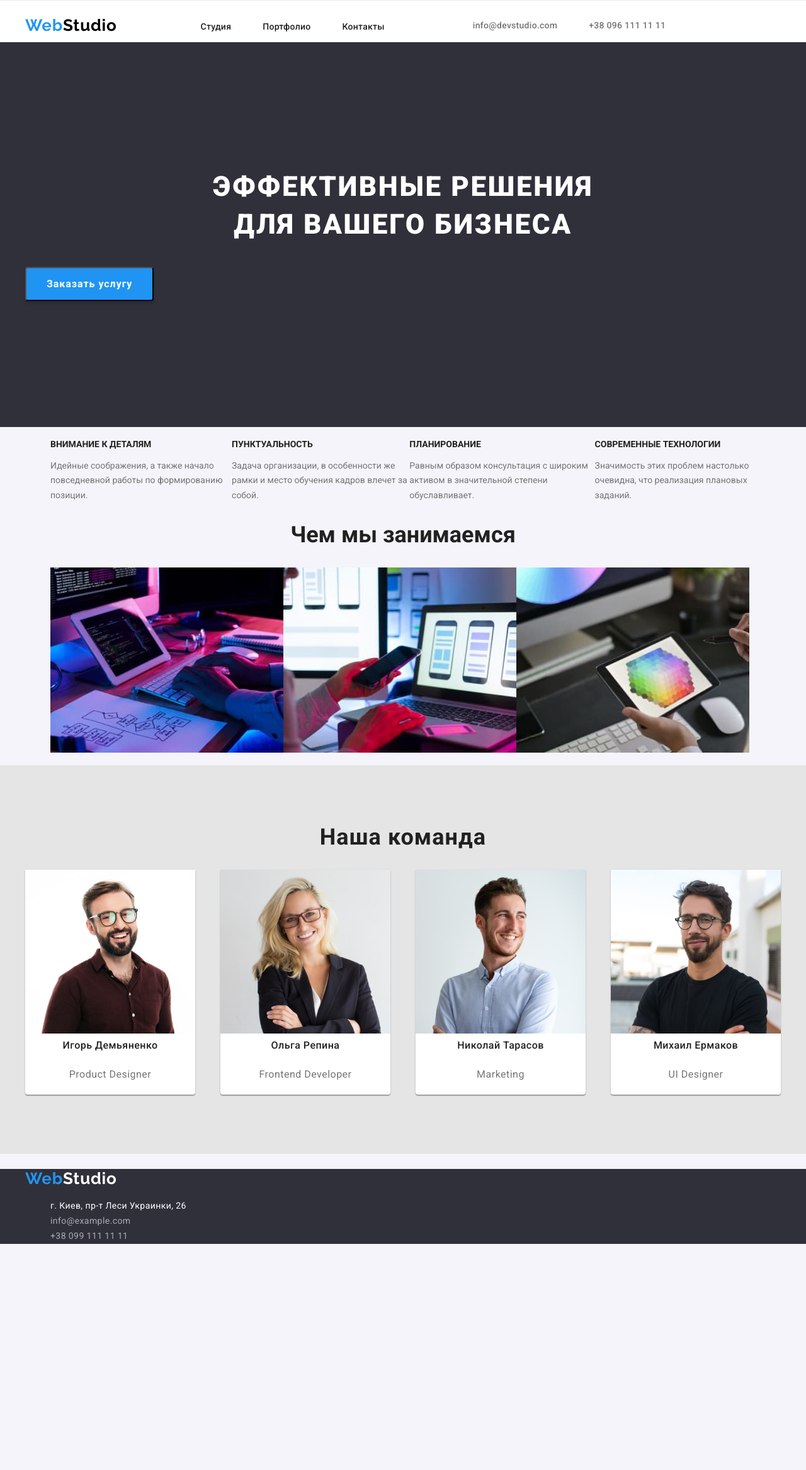
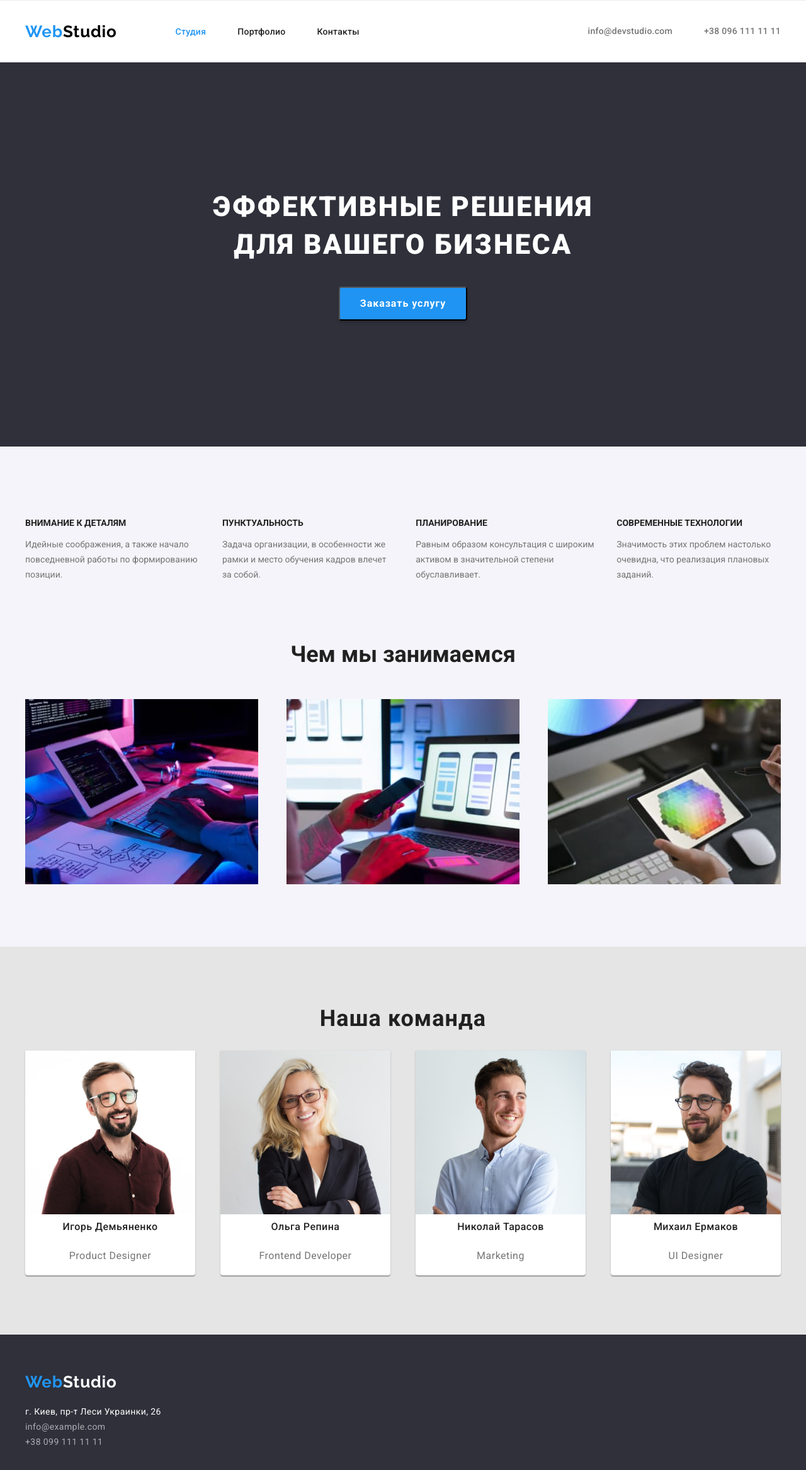
Before and after one commit to BuRRRaFFF4iQue/goit-markup-hw-03, a plain HTML site: page index.html in a window 1280 px wide. Shown: the whole page at 63% size. Before the commit the page ends 1991 px from the top, so only its background shows below. Drawn offline with nearby package versions, Linux system fonts and the light colour scheme.

Commit message:
Great commit 1

```diff
--- a/css/main.css
+++ b/css/main.css
@@ -72,21 +72,35 @@ a{
     margin: 0 auto;
 }
 
+.invisible{
+    visibility: hidden;
+}
+
     /* Header */
 header{
     background: var(--bg-color-header);
     border-top: 1px solid var(--border-top-header);
+    padding: 0;
+    margin: auto 0;
 }
 
 .navbar{
     display: flex;
+    align-content:center;
+    padding-top: 25px;
+    padding-bottom: 25px;
+}
+
+.header-links{
+    display:flex;
 
 }
 
     /* Logo */
 .logo{
     display: flex;
-    margin-top: 24px;
+    align-items: center;
+
     margin-right: 93px;
 
     font-family: 'Raleway';
@@ -94,6 +108,9 @@ header{
     font-size: 26px;
     line-height: 1.19;
     letter-spacing: 0.03em;
+
+
+    text-align: center;
 
     color: var(--logo-color);
 }
@@ -103,14 +120,19 @@ header{
 }
 
     /* Navigation */
+
+.navbar{
+    display: flex;
+    justify-content:;
+}
+
 .navigation{
     display: flex;
     align-content: center;
-    flex-direction: row;
-
-    margin-top: 32px;
+    justify-content:space-between;
+    margin: auto 0;
+    padding: 0;
 }
-
 
 
 .nav-item{
@@ -118,8 +140,34 @@ header{
     font-size: 14px;
     line-height: 1.14;
     letter-spacing: 0.02em;
+    padding-right: 50px;
+    color: var(--color-main);
+}
+
+.nav-item:not(:first-child){
     margin-right: 50px;
-    color: var(--color-main);
+}
+
+.nav-item:hover,
+.nav-item:focus{
+    color: var(--accent-color);
+}
+
+
+
+nav-item:hover,
+nav-item:focus{
+    color: var(--accent-color);
+}
+
+.current{
+    color: var(--accent-color);
+}
+
+/* Top-links */
+.address-links{
+    display: flex;
+    margin-left: auto;
 }
 
 .link-top{
@@ -127,10 +175,15 @@ header{
     margin-left: 50px;
 }
 
+.link-top:hover,
+.link-top:focus{
+    color: var(--accent-color);
+}
+
 .address-top{
     display: flex;
-    flex-direction: columm;
-    margin-top: 32px;
+    flex-direction: flex-end;
+
 
 
 }
@@ -144,6 +197,8 @@ header{
 
     color: var(--links-color-header);
 }
+
+
 
     /* Slogan */
 .slogan{
@@ -164,17 +219,16 @@ header{
 }
 
 .slogan-btn{
+    display: flex;
+    align-items: center;
+    text-align: center;
+    letter-spacing: 0.06em;
+    margin:auto;
 
     font-family: inherit;
     font-weight: 700;
     font-size: 16px;
     line-height: 1.88;
-
-    display: flex;
-    align-items: center;
-    text-align: center;
-    letter-spacing: 0.06em;
-
 
     padding: 10px 32px;
 
@@ -185,15 +239,29 @@ header{
     color: var(--color-light);
 }
 
+.slogan-btn:hover,
+.slogan-btn:focus{
+    background-color: var(--accent-color-slogan-button);
+}
     /* Achievements */
+
+.achiev{
+    margin: 0;
+    padding-top: 94px;
+    padding-bottom: 94px;
+}
 
 .achiev-list{
     display: flex;
-    min-width: 270px;
+
+    margin: 0;
+    padding: 0;
 }
 
-.achiev-item:last-child{
-    margin-right: 30px;
+.achiev-item:not(:last-child){
+    margin: 0;
+    padding: 0;
+    margin-right: 30px
 }
 
 .achiev-title{
@@ -206,6 +274,8 @@ header{
 
 .achiev-description{
 
+    margin: 0;
+
     font-weight: 400;
     font-size: 14px;
     line-height: 1.71;
@@ -213,7 +283,15 @@ header{
 }
 
     /* Actions */
+
+.actions{
+    margin: 0;
+    padding-bottom: 94px;
+}
+
 .actions-title{
+    margin-bottom: 50px;
+
     font-weight: 700;
     font-size: 36px;
     text-align: center;
@@ -221,6 +299,14 @@ header{
 
 .actions-list{
     display: flex;
+    justify-content: space-between;
+
+    margin: 0;
+    padding: 0;
+}
+
+.action-item{
+    width: 370px;
 }
 
 /* Our team*/
@@ -282,24 +368,40 @@ header{
     color: var(--color-description);
 }
 
+/* Portfolio */
+
+.filter{
+    display: flex;
+    justify-content: center;
+    margin: 0;
+    padding: 0;
+}
+
+.filter:not(:first-child){
+
+}
+
 /* Footer */
 footer{
+    margin: 0 auto;
+    padding-top: 60px;
+    padding-bottom: 60px;
     background: var(--bg-color-footer);
+}
+
+.logo-footer{
+    margin-bottom: 20px;
 }
 
 .logo-bottom{
     color: var(--logo-color-bottom);
 }
 
-.link-bottom-map{
-    font-style: normal;
-    font-weight: 400;
-    font-size: 14px;
-    line-height: 1.71;
-    letter-spacing: 0.03em;
+.address-bottom-list{
+    margin: 0;
+    padding: 0;
+}
 
-    color: var(--color-light);
-}
 
 .link-bottom{
     font-style: normal;
@@ -310,3 +412,7 @@ footer{
 
     color: rgba(255, 255, 255, 0.6);
 }
+
+.link-map{
+    color: var(--color-light);
+}
--- a/index.html
+++ b/index.html
@@ -27,7 +27,7 @@
             <!-- Navigation  -->
             <ul class="navigation">
                 <li>
-                    <a href="./index.html" class="nav-item">Студия</a>
+                    <a href="./index.html" class="nav-item current">Студия</a>
                 </li>
                 <li>
                     <a href="./portfolio.html" class="nav-item">Портфолио</a>
@@ -38,7 +38,7 @@
             </ul>
 
             <!-- Links -->
-            <address >
+            <address class="address-links">
                 <ul class="address-top">
                     <li>
                         <a href="mailto:info@devstudio.com" class="link-top">info@devstudio.com</a>
@@ -48,9 +48,9 @@
                     </li>
                 </ul>
             </address>
+
             </nav>
         </div>
-
     </header>
 
     <!-- Main content -->
@@ -72,7 +72,7 @@
         <section class="achiev">
 
             <div class="container">
-            <h2></h2>   <!--todo Invisible-->
+            <h2 class="invisible"></h2>   <!--todo Invisible-->
 
             <ul class="achiev-list">
                 <li class="achiev-item">
@@ -175,17 +175,19 @@
         </section>
     </main>
 
+
+    <!-- Footer -->
     <footer>
 
         <!-- Logotype footer -->
         <div class="container">
-        <a href="./index.html" class="logo">Web<span class="logo-bottom">Studio</span></a>
+        <a href="./index.html" class="logo logo-footer">Web<span class="logo-bottom">Studio</span></a>
 
         <!-- Address -->
-        <address>
-            <ul>
+        <address class="address-bottom">
+            <ul class="address-bottom-list">
                 <li>
-                    <a href="https://goo.gl/maps/8QyrF7WRWFhjR8cw6" class="link-bottom-map">г. Киев, пр-т Леси Украинки, 26</a>
+                    <a href="https://goo.gl/maps/8QyrF7WRWFhjR8cw6" class="link-bottom link-map">г. Киев, пр-т Леси Украинки, 26</a>
                 </li>
                 <li>
                     <a href="mailto:info@example.com" class="link-bottom">info@example.com</a>
```
Also changed, not shown: portfolio.html (+15 -14 lines).
